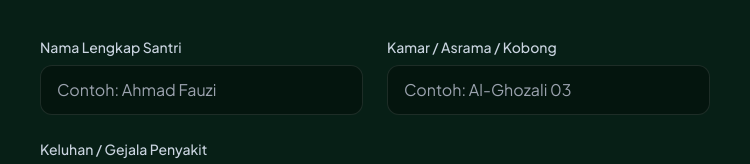
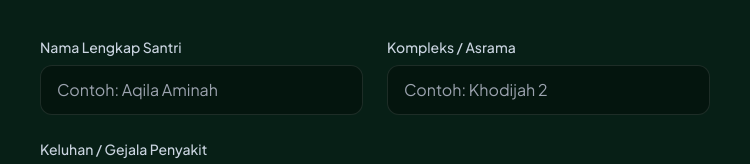
Before and after one commit to jenneijovita/poskestren, a plain HTML site: page index.html in a window 1280 px wide. Shown: the part 3039-3203 px from the top of the page, 265-1015 px from the left. Drawn offline with nearby package versions, Linux system fonts and the light colour scheme; files that its build step writes are made by us from their sources.

Commit message:
Update input placeholders in index.html

```diff
--- a/index.html
+++ b/index.html
@@ -370,11 +370,11 @@
                 <div class="grid grid-cols-1 sm:grid-cols-2 gap-6">
                     <div>
                         <label class="block text-sm font-medium text-slate-300 mb-2">Nama Lengkap Santri</label>
-                        <input type="text" id="nama" required class="w-full px-4 py-3 rounded-xl bg-santri-dark border border-white/10 text-white focus:border-emerald-500 focus:outline-none" placeholder="Contoh: Ahmad Fauzi">
+                        <input type="text" id="nama" required class="w-full px-4 py-3 rounded-xl bg-santri-dark border border-white/10 text-white focus:border-emerald-500 focus:outline-none" placeholder="Contoh: Aqila Aminah">
                     </div>
                     <div>
-                        <label class="block text-sm font-medium text-slate-300 mb-2">Kamar / Asrama / Kobong</label>
-                        <input type="text" id="kamar" required class="w-full px-4 py-3 rounded-xl bg-santri-dark border border-white/10 text-white focus:border-emerald-500 focus:outline-none" placeholder="Contoh: Al-Ghozali 03">
+                        <label class="block text-sm font-medium text-slate-300 mb-2">Kompleks / Asrama</label>
+                        <input type="text" id="kamar" required class="w-full px-4 py-3 rounded-xl bg-santri-dark border border-white/10 text-white focus:border-emerald-500 focus:outline-none" placeholder="Contoh: Khodijah 2">
                     </div>
                 </div>
 
```
